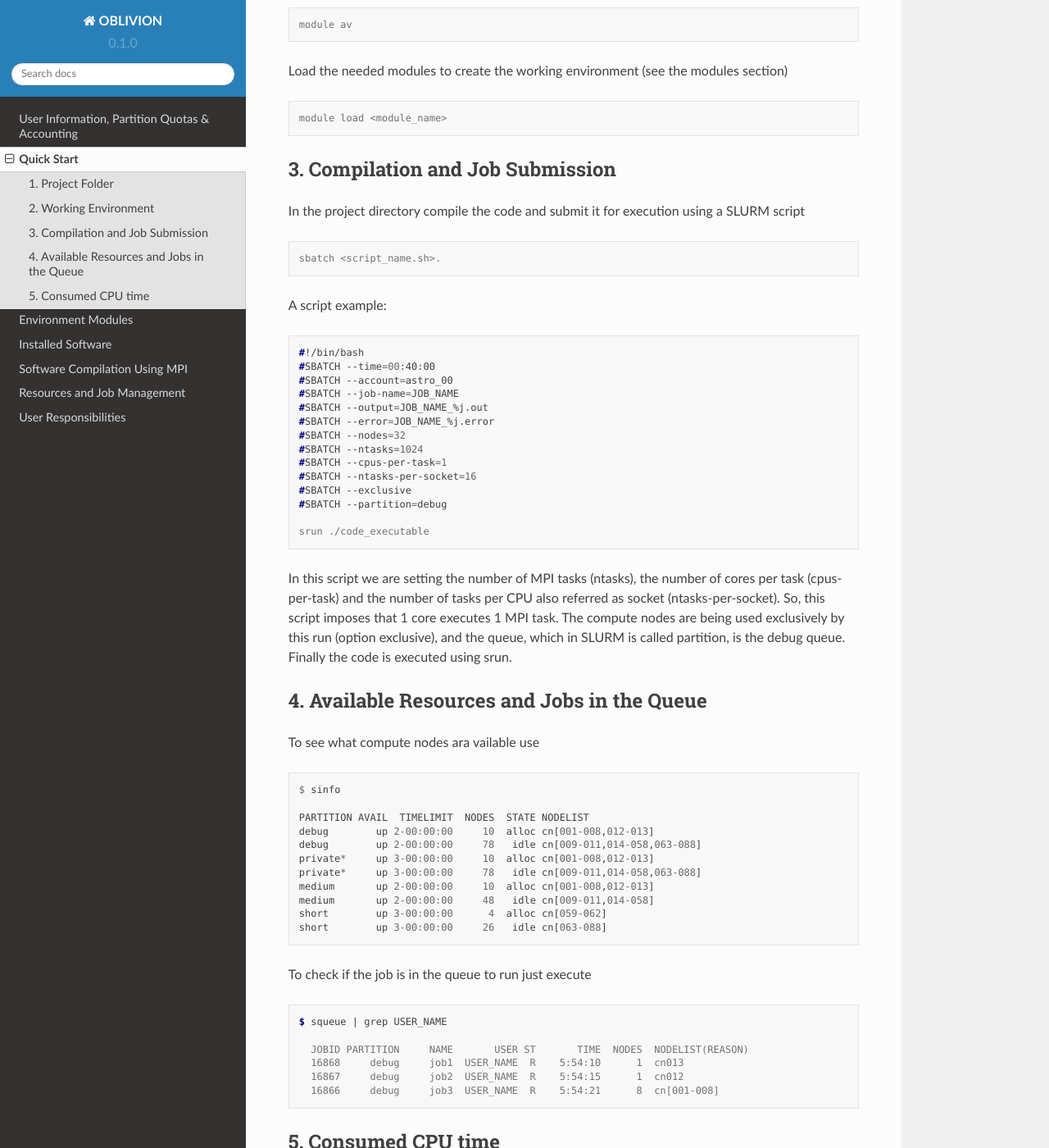
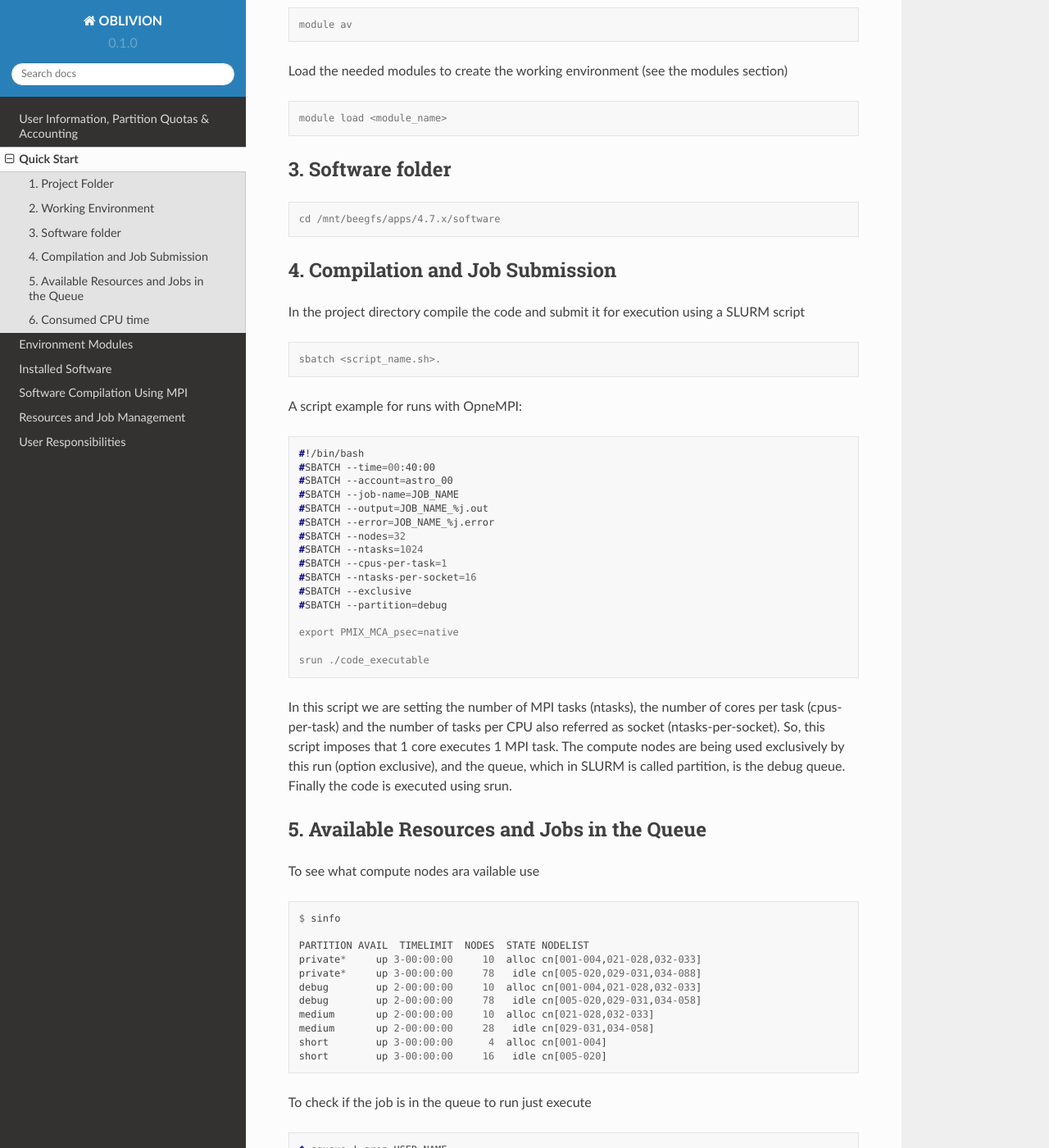
Before and after one commit to mavillez/Oblivion, a Sphinx documentation site: the page built from docs/source/quick_start.rst, in a window 1280 px wide and 1400 px high, scrolled down 474 px. Shown: the whole window at 82% size. Built offline with Sphinx 7.4.7 and the Read the Docs theme 2.0.0, drawn with Linux system fonts in a browser that asks for light colours; some of the changed text lies outside the part shown.

Commit message:
Update quick_start.rst

```diff
--- a/docs/source/quick_start.rst
+++ b/docs/source/quick_start.rst
@@ -27,8 +27,15 @@ Load the needed modules to create the working environment (:ref:`see the modules
 
     module load <module_name>
 
+3. Software folder
+------------------
 
-3. Compilation and Job Submission
+.. code-block:: console
+
+  cd /mnt/beegfs/apps/4.7.x/software
+
+
+4. Compilation and Job Submission
 ---------------------------------
 
 In the project directory compile the code and submit it for execution using a SLURM script
@@ -37,7 +44,7 @@ In the project directory compile the code and submit it for execution using a SL
 
   sbatch <script_name.sh>.
 
-A script example:
+A script example for runs with OpneMPI:
 
 .. code-block:: console
 
@@ -54,12 +61,14 @@ A script example:
   #SBATCH --exclusive
   #SBATCH --partition=debug
 
+  export PMIX_MCA_psec=native
+
   srun ./code_executable
 
 In this script we are setting the number of MPI tasks (ntasks), the number of cores per task (cpus-per-task) and the number of tasks per CPU also referred as socket (ntasks-per-socket). So, this script imposes that 1 core executes 1 MPI task. The compute nodes are being used exclusively by this run (option exclusive), and the queue, which in SLURM is called partition, is the debug queue. Finally the code is executed using srun.
 
 
-4. Available Resources and Jobs in the Queue
+5. Available Resources and Jobs in the Queue
 --------------------------------------------
 
 To see what compute nodes ara vailable use
@@ -69,14 +78,14 @@ To see what compute nodes ara vailable use
   $ sinfo
 
   PARTITION AVAIL  TIMELIMIT  NODES  STATE NODELIST
-  debug        up 2-00:00:00     10  alloc cn[001-008,012-013]
-  debug        up 2-00:00:00     78   idle cn[009-011,014-058,063-088]
-  private*     up 3-00:00:00     10  alloc cn[001-008,012-013]
-  private*     up 3-00:00:00     78   idle cn[009-011,014-058,063-088]
-  medium       up 2-00:00:00     10  alloc cn[001-008,012-013]
-  medium       up 2-00:00:00     48   idle cn[009-011,014-058]
-  short        up 3-00:00:00      4  alloc cn[059-062]
-  short        up 3-00:00:00     26   idle cn[063-088]
+  private*     up 3-00:00:00     10  alloc cn[001-004,021-028,032-033]
+  private*     up 3-00:00:00     78   idle cn[005-020,029-031,034-088]
+  debug        up 2-00:00:00     10  alloc cn[001-004,021-028,032-033]
+  debug        up 2-00:00:00     78   idle cn[005-020,029-031,034-058]
+  medium       up 2-00:00:00     10  alloc cn[021-028,032-033]
+  medium       up 2-00:00:00     28   idle cn[029-031,034-058]
+  short        up 3-00:00:00      4  alloc cn[001-004]
+  short        up 3-00:00:00     16   idle cn[005-020]
 
 
 To check if the job is in the queue to run just execute
@@ -91,7 +100,7 @@ To check if the job is in the queue to run just execute
     16866     debug     job3  USER_NAME  R    5:54:21      8  cn[001-008]
 
 
-5. Consumed CPU time
+6. Consumed CPU time
 --------------------
 
 The user can always use sacct to see the CPU time used by the job by using, for example,
```
